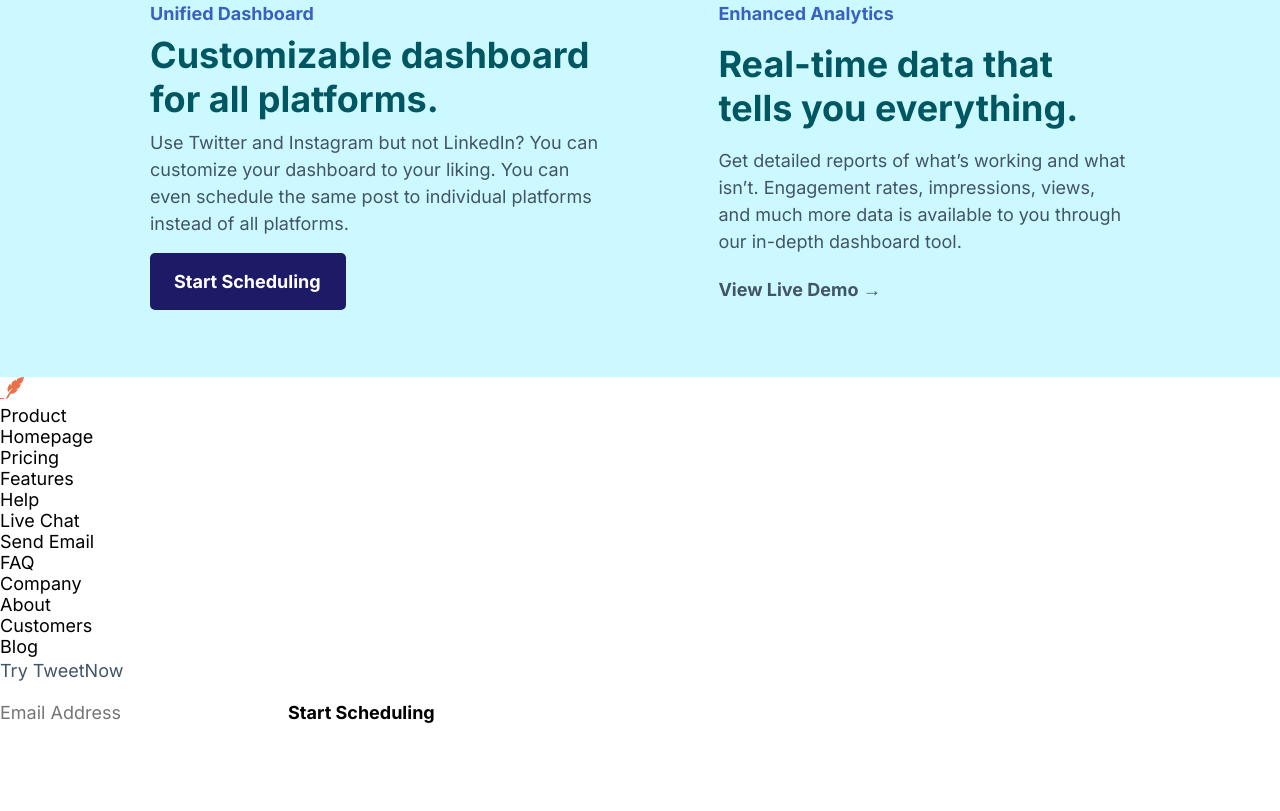
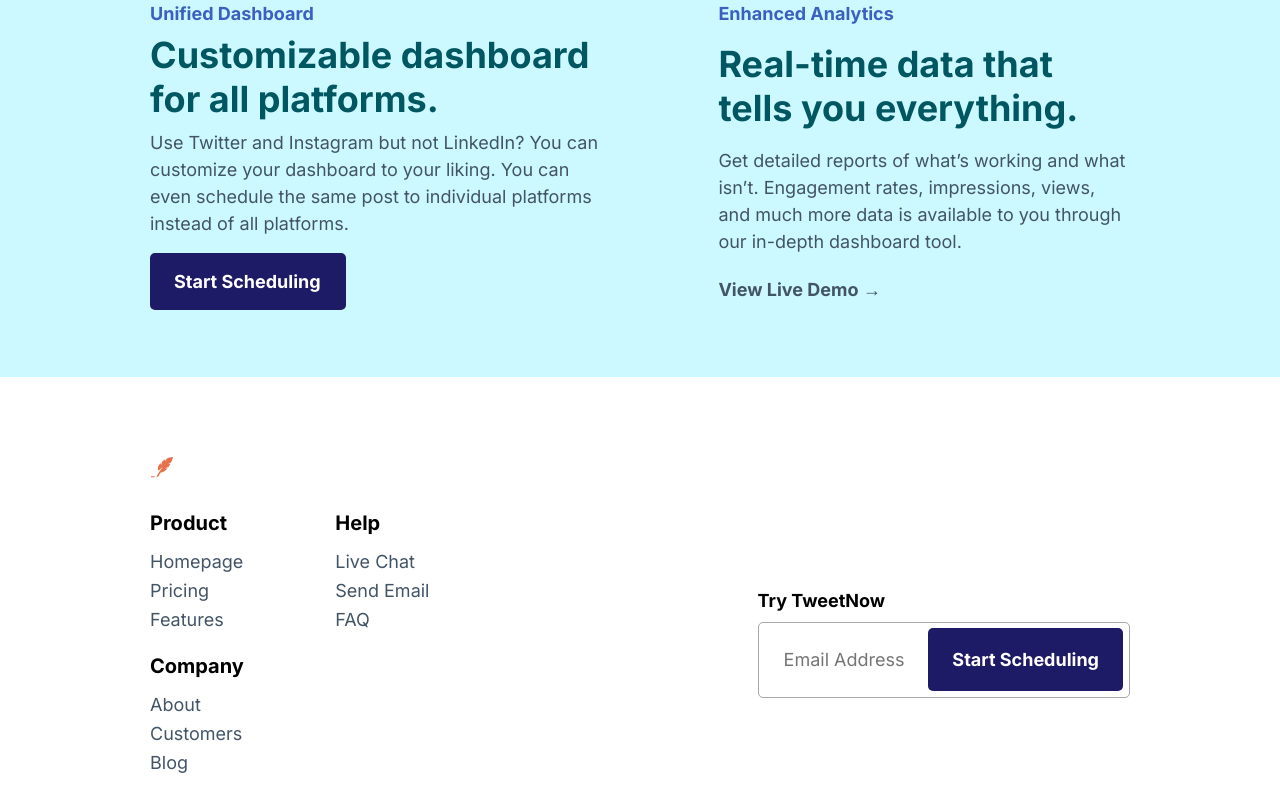
Before and after one commit to Ivanova24/TimeNow, a plain HTML site: page index.html in a window 1280 px wide. Shown: the part 1313-2124 px from the top of the page. Before the commit the page ends 2054 px from the top, so only its background shows below. Drawn offline with Linux system fonts and the light colour scheme.

Commit message:
landing page

```diff
--- a/index.html
+++ b/index.html
@@ -171,10 +171,10 @@
       </section>
     </main>
 
-    <footer class="footer">
+    <footer class="footer wrapper">
       <svg
         width="24"
-        height="24"
+        height="22"
         viewBox="0 0 24 24"
         fill="none"
         xmlns="http://www.w3.org/2000/svg"
@@ -184,37 +184,39 @@
           fill="#E8704A"
         />
       </svg>
-      <article class="footer-links">
-        <nav>
-          <div>
+      <article class="footer-content">
+        <nav class="footer-content-nav">
+          <div class="links">
             <h3>Product</h3>
-            <ul>
+            <ul role="list">
               <li><a href="#">Homepage</a></li>
               <li><a href="#">Pricing</a></li>
               <li><a href="#">Features</a></li>
             </ul>
           </div>
-          <div>
+          <div class="links">
             <h3>Help</h3>
-            <ul>
+            <ul role="list">
               <li><a href="#">Live Chat</a></li>
               <li><a href="#">Send Email</a></li>
               <li><a href="#">FAQ</a></li>
             </ul>
           </div>
-          <div>
+          <div class="links">
             <h3>Company</h3>
-            <ul>
+            <ul role="list">
               <li><a href="#">About</a></li>
               <li><a href="#">Customers</a></li>
               <li><a href="#">Blog</a></li>
             </ul>
           </div>
         </nav>
-        <form>
+        <form class="footer-content-form">
           <p>Try TweetNow</p>
-          <input type="email" placeholder="Email Address" required />
-          <button class="btn btn-cta">Start Scheduling</button>
+          <label class="form">
+            <input type="email" placeholder="Email Address" required />
+            <button class="btn btn-cta">Start Scheduling</button>
+          </label>
         </form>
       </article>
     </footer>
--- a/sass/components/_footer.scss
+++ b/sass/components/_footer.scss
@@ -1 +1,90 @@
 @use "variables" as v;
+
+.footer {
+  display: grid;
+  padding-top: 3.7rem;
+  padding-bottom: 4rem;
+  row-gap: 3.2rem;
+
+  &-content {
+    display: flex;
+    flex-direction: column;
+    row-gap: 3.2rem;
+
+    &-nav {
+      display: flex;
+      flex-flow: row wrap;
+      column-gap: 9.2rem;
+      row-gap: 2.4rem;
+
+      .links {
+        display: grid;
+        row-gap: 1.6rem;
+
+        h3 {
+          font-size: 2rem;
+          font-weight: 700;
+        }
+
+        ul {
+          display: grid;
+          row-gap: 8px;
+          color: v.$color-text;
+        }
+      }
+    }
+
+    &-form {
+      display: grid;
+      row-gap: 8px;
+
+      p {
+        color: v.$color-black;
+        font-weight: 700;
+      }
+
+      .form {
+        border: 1px solid #a8a8a8;
+        border-radius: 5px;
+        position: relative;
+        display: flex;
+        max-width: 432px;
+        height: 76px;
+
+        input[type="email"] {
+          padding-left: 25px;
+        }
+
+        .btn-cta {
+          @include v.button-bg(v.$color-primary);
+          position: absolute;
+          margin-top: 5px;
+          margin-right: 6px;
+          height: 63px;
+          top: 0;
+          bottom: 0;
+          right: 0;
+        }
+      }
+    }
+  }
+
+  @include v.breakpoint(large) {
+    padding-top: 8rem;
+    padding-bottom: 8rem;
+
+    &-content {
+      flex-direction: row;
+      justify-content: space-between;
+      align-items: center;
+
+      &-nav {
+        flex-basis: 47%;
+      }
+
+      &-form {
+        flex-basis: 38%;
+      }
+    }
+  }
+}
--- a/sass/components/_globals.scss
+++ b/sass/components/_globals.scss
@@ -58,6 +58,7 @@ h2 {
   padding: 18px 24px;
   border-radius: 5px;
   font-weight: 700;
+  cursor: pointer;
 }
 
 .wrapper {
--- a/sass/components/_variables.scss
+++ b/sass/components/_variables.scss
@@ -6,6 +6,7 @@ $color-secondary-mockup: hsla(187, 70%, 57%, 1);
 $color-secondary-features: hsla(187, 100%, 90%, 1);
 $color-third: hsla(223, 53%, 49%, 1);
 $color-white: hsla(0, 0%, 100%, 1);
+$color-black: hsla(0, 0%, 0%, 1);
 
 // Font
 $font-body: "Inter", sans-serif;
```
Also changed, not shown: sass/main.css, sass/main.min.css, 2 other files.
